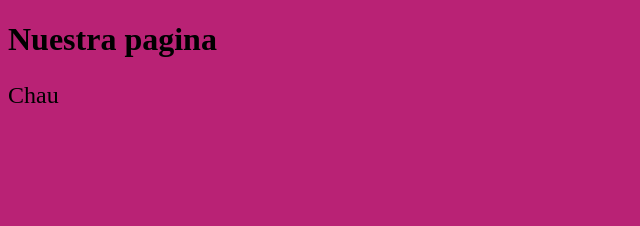
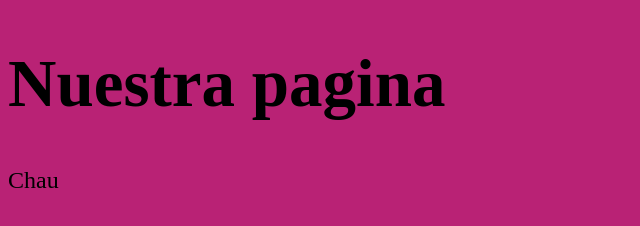
Before and after one commit to joacobesada/practicaGit, a plain HTML site: page index.html in a window 1280 px wide. Shown: the whole page, without its empty margins (0-640 px from the left). Drawn offline with Linux system fonts and the light colour scheme.

Commit message:
cambio tamaño del titulo

```diff
--- a/index.html
+++ b/index.html
@@ -7,7 +7,7 @@
     <title>Document</title>
 </head>
 <body>
-    <h1>Nuestra pagina</h1>
+    <h1 style="font-size: 67px;">Nuestra pagina</h1>
 </body>
      <p style="font-size: 24px;">Chau</p>
 </html>
```
